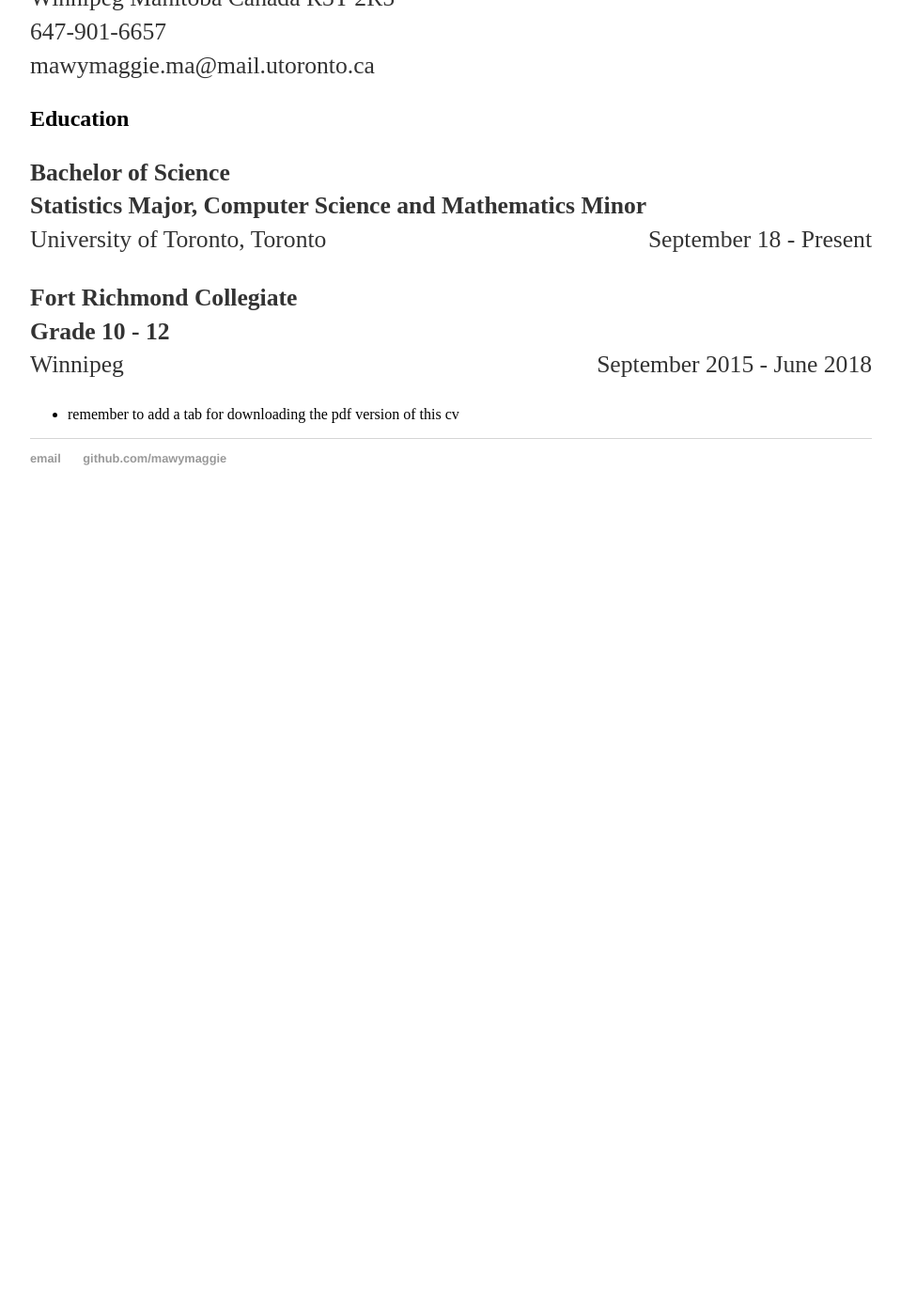
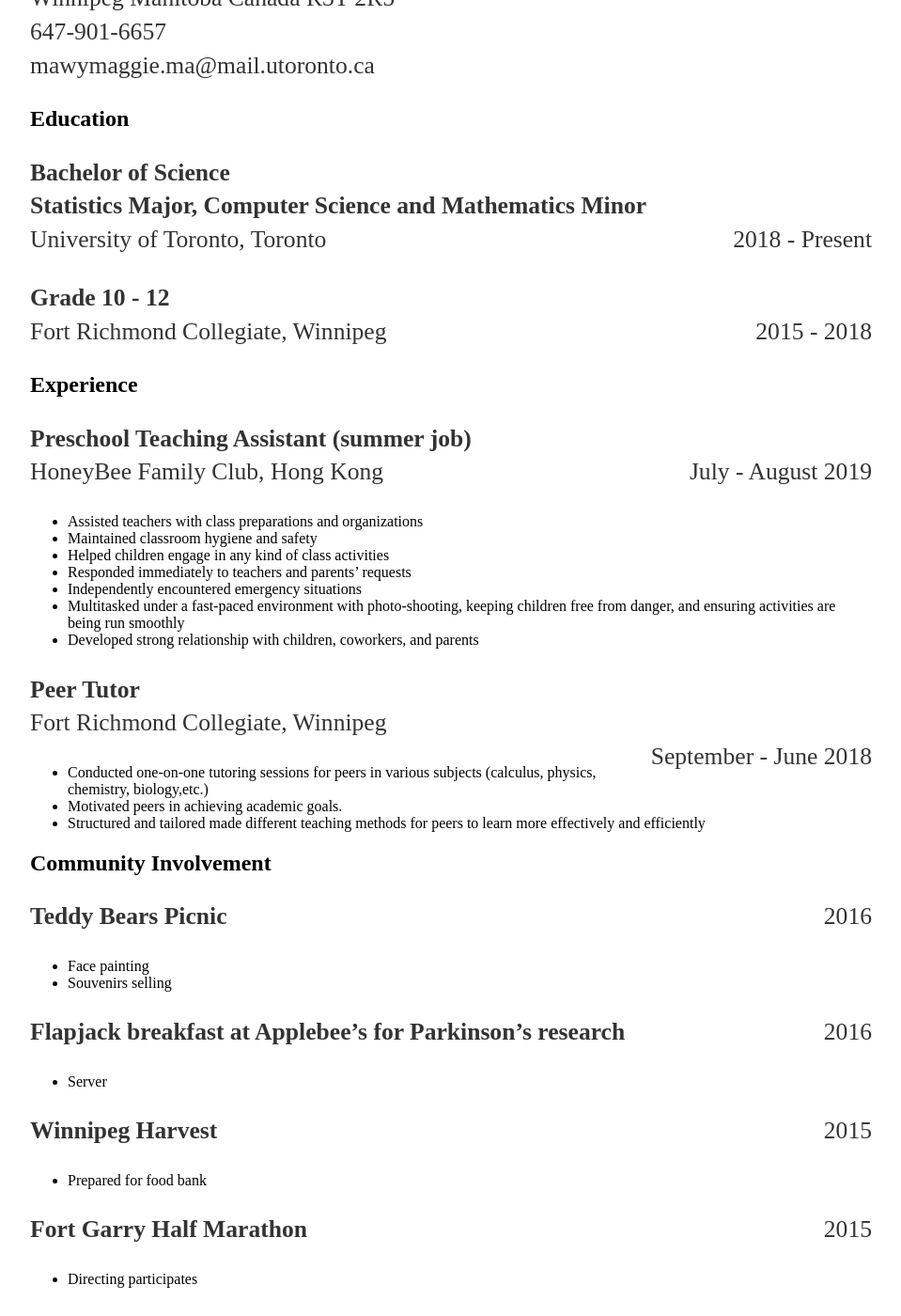
Before and after one commit to mawymaggie/mawymaggie.github.io, a Jekyll site: the page built from cv/index.html, in a window 1280 px wide and 1400 px high, scrolled down 270 px. Shown: the whole window at 94% size, without its empty margins (160-1119 px from the left). Built offline with Jekyll 4.4.1, drawn with Linux system fonts in a browser that asks for light colours; before the commit the page ends 900 px from its top, so only the background shows below that; some of the changed text lies outside the part shown.

Commit message:
Update index.html
first draft

```diff
--- a/cv/index.html
+++ b/cv/index.html
@@ -11,9 +11,111 @@
 
         <h2>Education</h2>
         <p align="left" style="font-size:2vw"><b>Bachelor of Science <br/> Statistics Major, Computer Science and Mathematics Minor</b><br/> University of Toronto, Toronto
-                <span style="float:right; font-size:2vw">September 18 - Present</span><p>
-        <p align="left" style="font-size:2vw"><b>Fort Richmond Collegiate<br/>Grade 10 - 12</b><br/>Winnipeg
-                <span style="float:right; font-size:2vw">September 2015 - June 2018</span><p>
+                <span style="float:right; font-size:2vw"> 2018 - Present</span><p>
+        <p align="left" style="font-size:2vw"><b>Grade 10 - 12</b><br/>Fort Richmond Collegiate, Winnipeg
+                <span style="float:right; font-size:2vw">2015 - 2018</span></p>
+
+        <h2>Experience</h2>
+        <p align="left" style="font-size:2vw"><b>Preschool Teaching Assistant  (summer job)</b><br/>
+                HoneyBee Family Club, Hong Kong
+                <span style="float:right; font-size:2vw">July - August  2019</span></p>
+        <ul>
+                <li>Assisted teachers with class preparations and organizations</li>
+                <li>Maintained classroom hygiene and safety</li>
+                <li>Helped children engage in any kind of class activities</li>
+                <li>Responded immediately to teachers and parents’ requests</li>
+                <li>Independently encountered emergency situations</li>
+                <li>Multitasked under a fast-paced environment with photo-shooting, keeping children free from danger, and ensuring activities are being run smoothly </li>
+                <li>Developed strong relationship with children, coworkers, and parents</li>
+        </ul>
+        <p align="left" style="font-size:2vw"><b>Peer Tutor</b></br>
+                Fort Richmond Collegiate, Winnipeg<br/>
+                <span style="float:right; font-size:2vw">September - June 2018</span></p>
+         <ul>
+                <li>Conducted one-on-one tutoring sessions for peers in various subjects (calculus, physics, chemistry, biology,etc.)</li>
+                <li>Motivated peers in achieving academic goals.</li>
+                <li>Structured and tailored made different teaching methods for peers to learn more effectively and efficiently</li>
+        </ul>
+
+        <h2>Community Involvement</h2>
+        <p align="left" style="font-size:2vw"><b>Teddy Bears Picnic </b>
+                <span style="float:right; font-size:2vw">2016</span></p>
+        <ul>
+                <li>Face painting </li>
+                <li>Souvenirs selling</li>
+        </ul>
+
+        <p align="left" style="font-size:2vw"><b>Flapjack breakfast at Applebee’s for Parkinson’s research </b>
+                <span style="float:right; font-size:2vw">2016</span></p>
+        <ul>
+                <li>Server</li>
+        </ul>
+        <p align="left" style="font-size:2vw"><b>Winnipeg Harvest </b>
+                <span style="float:right; font-size:2vw">2015</span></p>
+        <ul>
+                <li>Prepared for food bank</li>
+        </ul>
+        <p align="left" style="font-size:2vw"><b>Fort Garry Half Marathon</b>
+                <span style="float:right; font-size:2vw">2015</span></p>
+        <ul>
+                <li>Directing participates</li>
+        </ul>
+        <p align="left" style="font-size:2vw"><b>Sage Day</b>
+                <span style="float:right; font-size:2vw">2015</span></p>
+        <ul>
+                <li>Welcoming</li>
+        </ul>
+
+        <p align="left" style="font-size:2vw"><b>School Librarian</b>
+                <span style="float:right; font-size:2vw">2013-2015</span></p>
+
+        <h2>Awards</h2>
+        <p align="left" style="font-size:2vw"><b>Graduated from Fort Richmond Collegiate with Magna Cum Laude</b></p>
+        <p align="left" style="font-size:2vw"><b>The Associated Board of the Royal Schools of Music - Grade 4 Piano</b>
+                <span style="float:right; font-size:2vw">2012</span></p>
+
+        <h2>Extra-Curricular Activities</h2>
+        <p align="left" style="font-size:2vw"><b>Optimist Festival and National Music Festival( Band )</b>
+                <span style="float:right; font-size:2vw">2013-2018</span></p>
+        <p align="left" style="font-size:2vw"><b>Math Contests</b><br/>
+                ranked in the top 25 % of contestants in Pascal, Fryer, and Gauss contests.</p>
+        <p align="left" style="font-size:2vw"><b>Japanese exchange program</b><br/>
+                exchange students’ in-school buddy
+                 Fort Richmond Collegiate
+                <span style="float:right; font-size:2vw">2015 - 2018</span></p>
+        <p align="left" style="font-size:2vw"><b>Only Human Dance Collective</b><br/>
+                Performance Team Member<br/>
+                the University of Toronto
+                <span style="float:right; font-size:2vw">2018-2019</span></p>
+
+        <h2>Languages</h2>
+        <ul>
+                <li>English</li>
+                <li>Chinese - Cantonese and Mandarin</li>
+                <li>Korean</li>
+        </ul>
+
+        <h2>Skills and Licenses</h2>
+        <h3>Programming Languages</h3>
+        <ul>
+                <li>Python</li>
+                <li>R</li>
+                <li>Java</li>
+                <li>C</li>
+                <li>html</li>
+        </ul>
+
+        <h3>Software</h3>
+        <ul>
+                <li>Microsoft Office:Word, Power Point, Excel</li>
+                <li>Adobe Premiere Pro</li>
+        </ul>
+
+        <h3>Others</h3>
+        <ul>
+                <li>Chinese Input methods: CangJie, Pinyin and Simplified</li>
+                <li>Class 5 Driver’s License (Manitoba)</li>
+        </ul>
 
         <ul>
         <li> remember to add a tab for downloading the pdf version of this cv </li>
```
